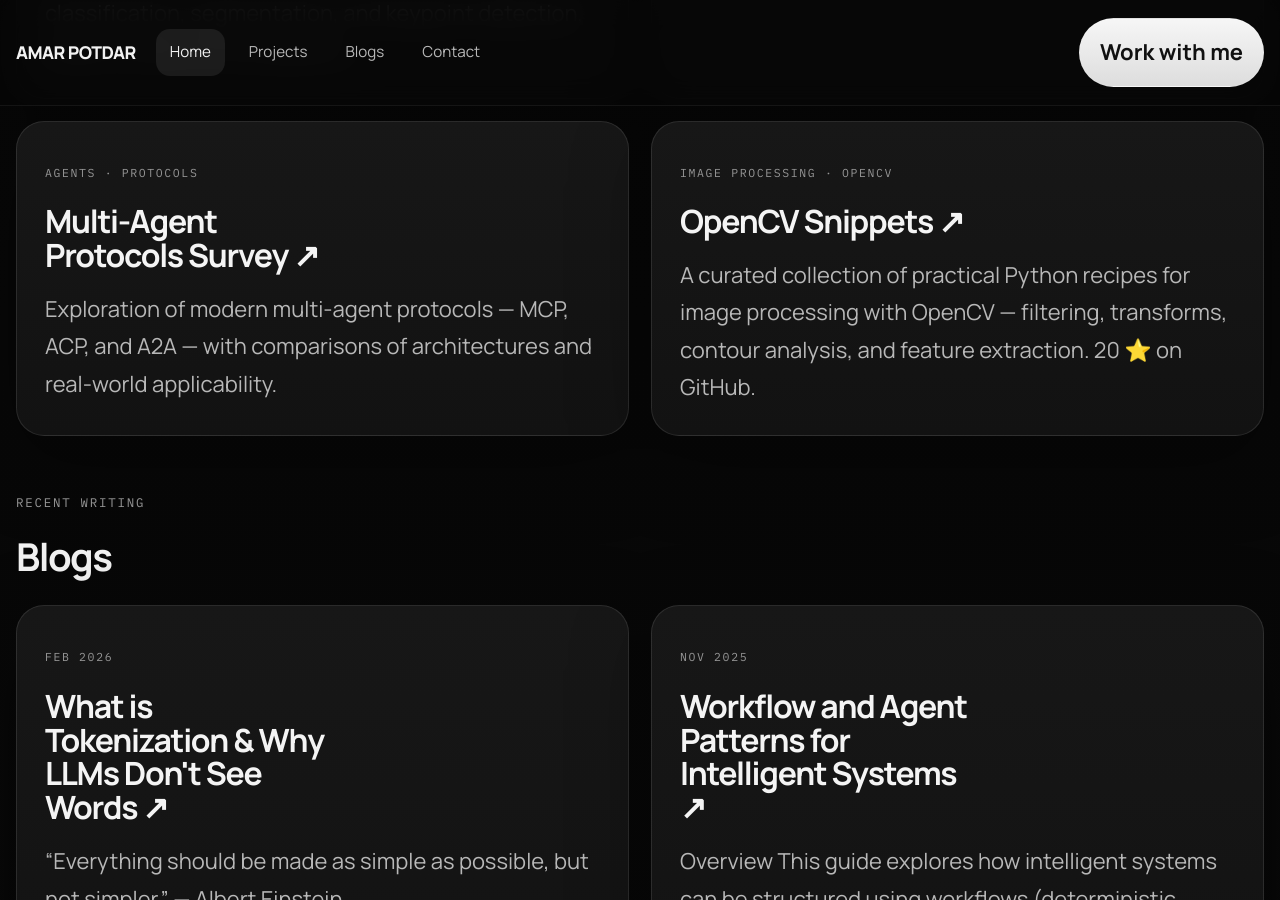
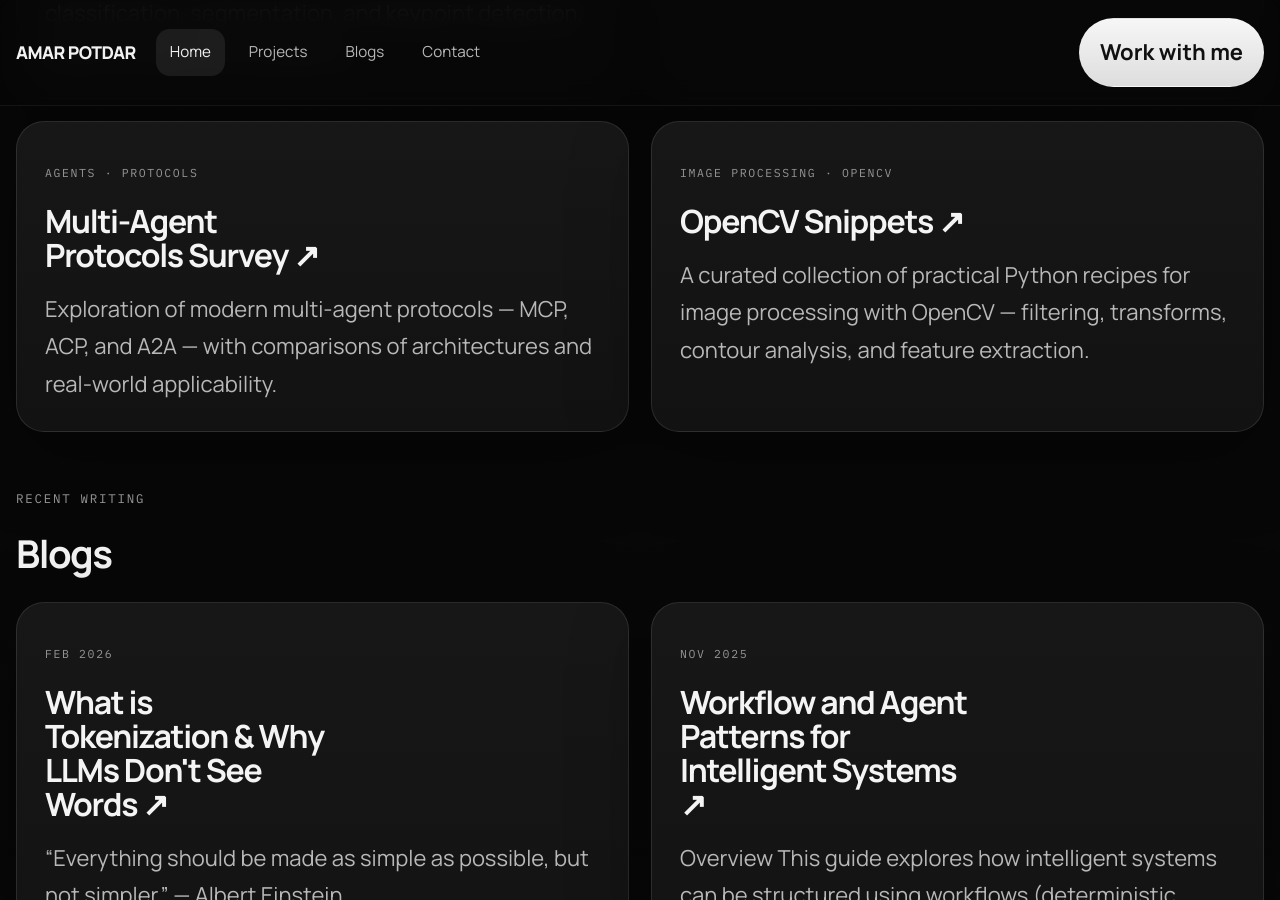
Before and after one commit to MeAmarP/meamarp.github.io, a Jekyll site: the page built from index.html, in a window 1280 px wide and 900 px high, scrolled down 1592 px. Built offline with Jekyll 4.4.1, drawn with Linux system fonts in a browser that asks for light colours; nearby versions of some CDN libraries; the list of posts is cut into pages by our own code.

Commit message:
fix: remove GitHub star mention from project description for clarity

```diff
--- a/index.html
+++ b/index.html
@@ -101,7 +101,7 @@ title: Home
 				<p>
 					A curated collection of practical Python recipes for image processing
 					with OpenCV — filtering, transforms, contour analysis, and feature
-					extraction. 20 ⭐ on GitHub.
+					extraction.
 				</p>
 			</article>
 		</div>
```
